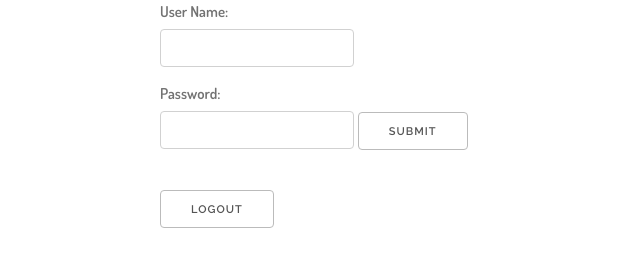
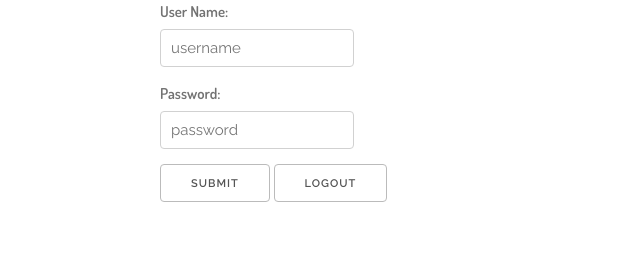
Before and after one commit to thekamahele/locus, a website: page public/index.html in a window 1280 px wide. Shown: the whole page, without its empty margins (0-640 px from the left). Drawn offline with nearby package versions, Linux system fonts and the light colour scheme; some packages are replaced by stand-ins of ours.

Commit message:
(feat) Added background and login inputs

```diff
--- a/public/app/templates/login.html
+++ b/public/app/templates/login.html
@@ -1,9 +1,11 @@
-<div ng-controller="AuthCtrl as auth">
+<div class="loginContainer" ng-controller="AuthCtrl as auth">
     <form ng-submit="auth.login(auth.username, auth.password)">
         <label> User Name: </label>
-        <input type="text" ng-model="auth.username">
+        <input type="text" ng-model="auth.username" placeholder="username">
         <label> Password: </label>
-        <input type="password" ng-model="auth.password">
+        <input type="password" ng-model="auth.password" placeholder="password">
+        <br>
         <input type="submit">
+        <button ng-click="auth.logout()">Logout</button>
     </form>
-    <button ng-click="auth.logout()">Logout</button>
+</div>
```
